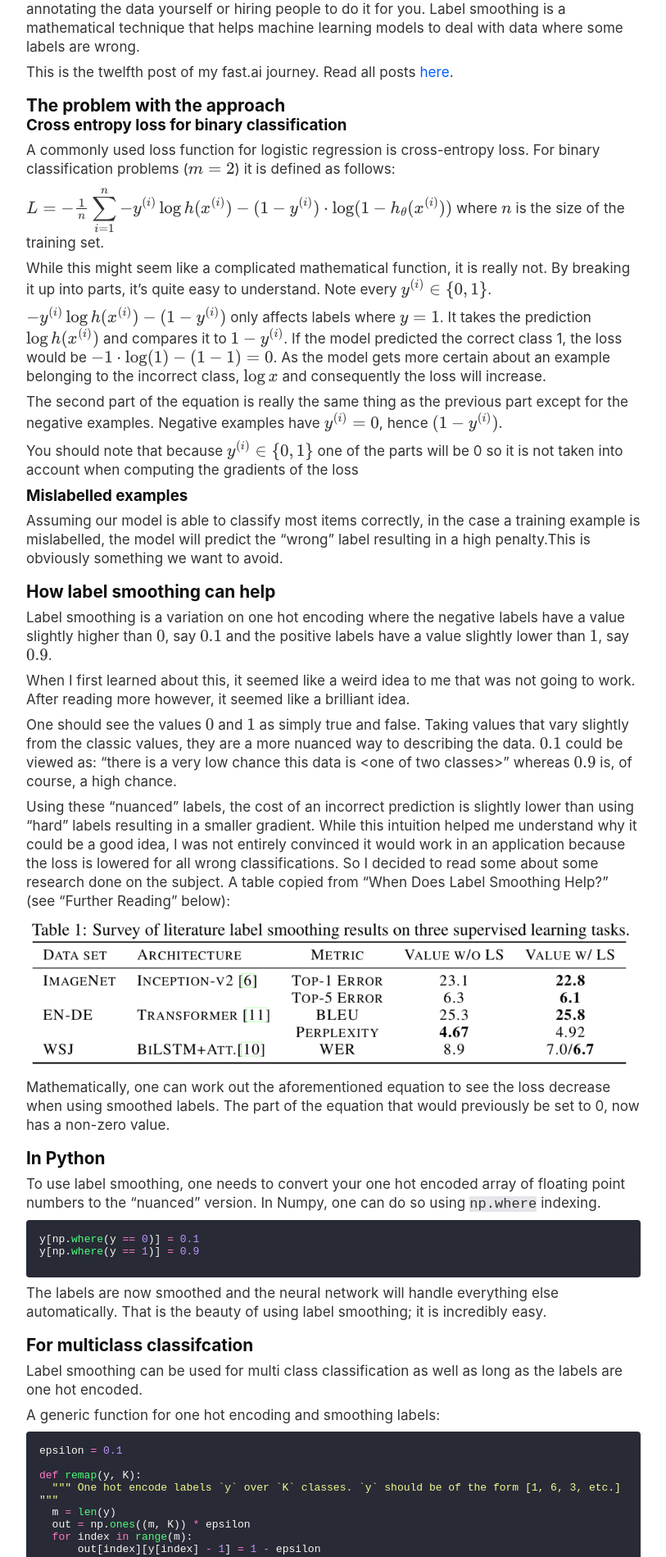
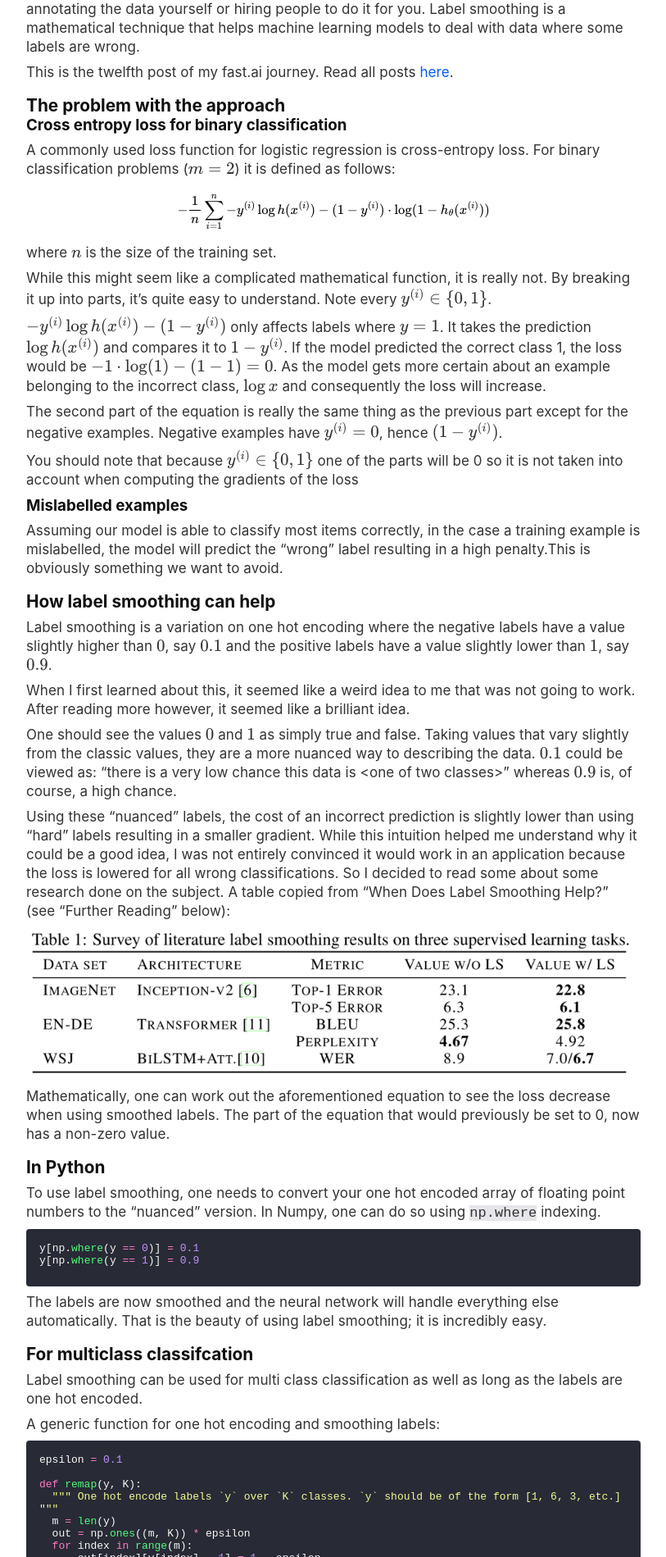
Before and after one commit to rickwierenga/rickwierenga.github.io, a Jekyll site: the page built from _posts/2019-08-12-FastAI2019-12.md, in a window 1280 px wide. Shown: the part 521-2420 px from the top of the page at 82% size, without its empty margins (233-1046 px from the left). Built offline with Jekyll 4.4.1, drawn with Linux system fonts in a browser that asks for light colours; nearby versions of some CDN libraries; formulas are drawn with MathJax 3.

Commit message:
fix math overflow issue

```diff
--- a/_posts/2019-08-12-FastAI2019-12.md
+++ b/_posts/2019-08-12-FastAI2019-12.md
@@ -17,7 +17,9 @@
 
 A commonly used loss function for logistic regression is cross-entropy loss. For binary classification problems ($$m = 2$$) it is defined as follows:
 
-$$L = - \frac{1}{n}\displaystyle\sum_{i=1}^{n}-y^{(i)}\log h(x^{(i)})-(1-y^{(i)})\cdot\log(1-h_\theta(x^{(i)}))$$ where $$n$$ is the size of the training set.
+$$- \frac{1}{n}\displaystyle\sum_{i=1}^{n}-y^{(i)}\log h(x^{(i)})-(1-y^{(i)})\cdot\log(1-h_\theta(x^{(i)}))$$
+
+ where $$n$$ is the size of the training set.
 
 While this might seem like a complicated mathematical function, it is really not. By breaking it up into parts, it's quite easy to understand. Note every $$y^{(i)} \in \{0, 1\}$$.
 
--- a/assets/stylesheets/post.scss
+++ b/assets/stylesheets/post.scss
@@ -16,6 +16,10 @@
 }
 
 article {
+    .MathJax, .math, .mrow {
+        overflow: scroll;
+    }
+
     header {
         margin-bottom: 2em;
 
```
